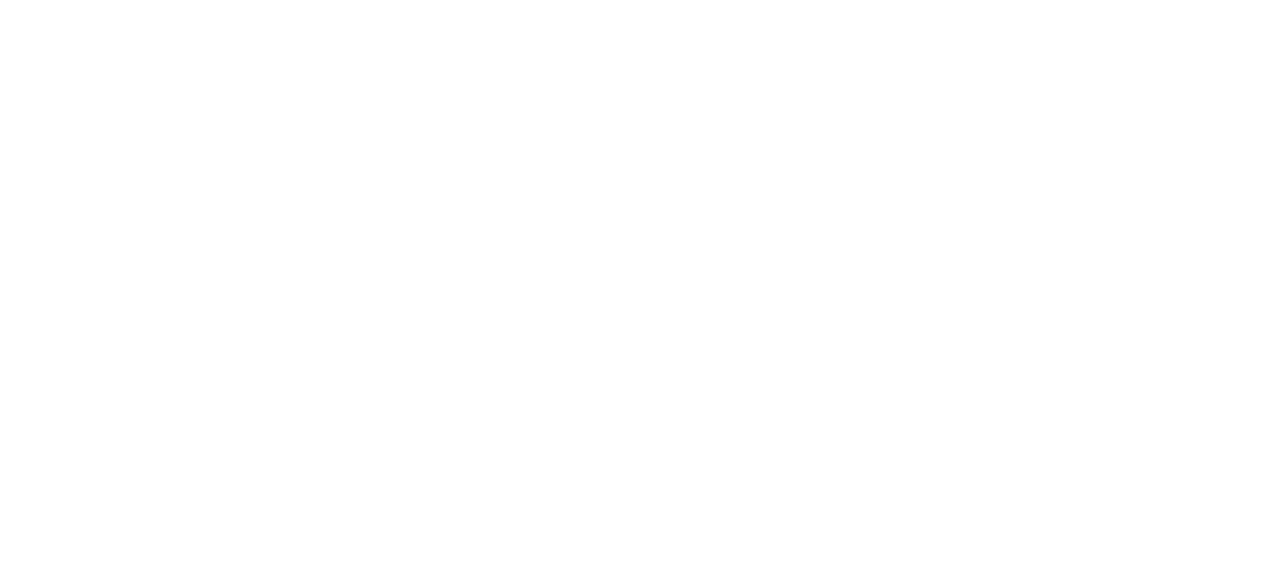
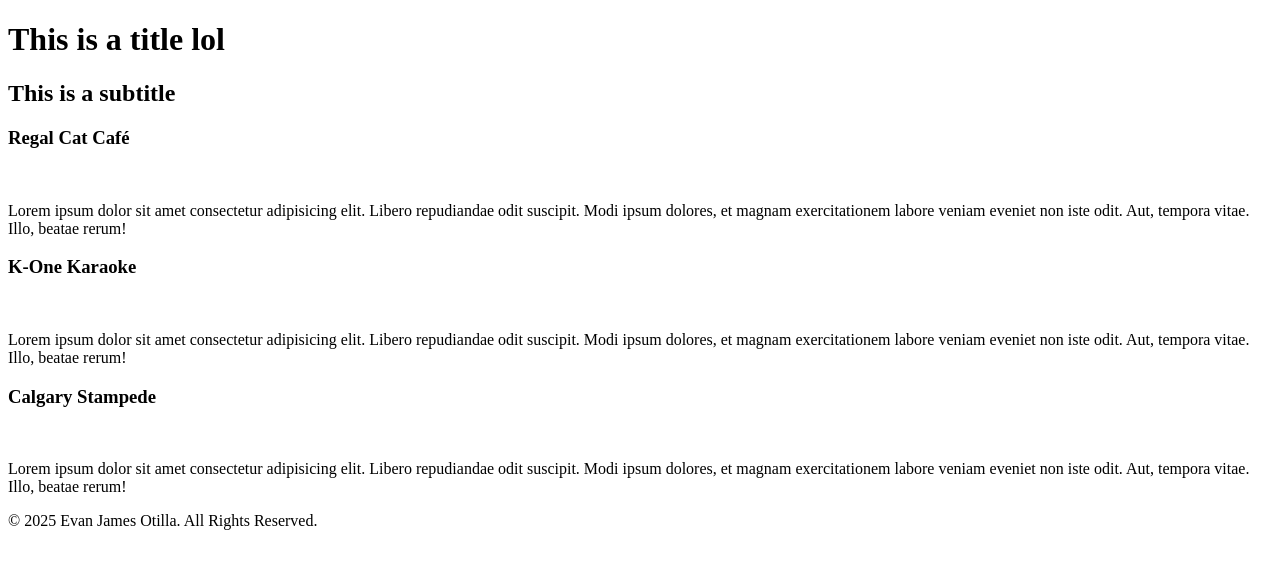
Before and after one commit to ej-otilla/travelogue, a plain HTML site: page index.html in a window 1280 px wide. Drawn offline with Linux system fonts and the light colour scheme.

Commit message:
Add main content that has 3 sections inside + basic footer w/ copyright info

```diff
--- a/index.html
+++ b/index.html
@@ -9,7 +9,32 @@
 </head>
 
 <body>
+    <h1>This is a title lol</h1>
+    <h2>This is a subtitle</h2>
 
+    <main>
+        <section>
+            <h3>Regal Cat Café</h3>
+            <img src="">
+            <p>Lorem ipsum dolor sit amet consectetur adipisicing elit. Libero repudiandae odit suscipit. Modi ipsum dolores, et magnam exercitationem labore veniam eveniet non iste odit. Aut, tempora vitae. Illo, beatae rerum!</p>
+        </section>
+
+        <section>
+            <h3>K-One Karaoke</h3>
+            <img src="">
+            <p>Lorem ipsum dolor sit amet consectetur adipisicing elit. Libero repudiandae odit suscipit. Modi ipsum dolores, et magnam exercitationem labore veniam eveniet non iste odit. Aut, tempora vitae. Illo, beatae rerum!</p>
+        </section>
+
+        <section>
+        <h3>Calgary Stampede</h3>
+            <img src="">
+            <p>Lorem ipsum dolor sit amet consectetur adipisicing elit. Libero repudiandae odit suscipit. Modi ipsum dolores, et magnam exercitationem labore veniam eveniet non iste odit. Aut, tempora vitae. Illo, beatae rerum!</p>
+        </section>
+    </main>
+
+    <footer>
+        <p class="copyright">&copy; 2025 Evan James Otilla. All Rights Reserved.</p>
+    </footer>
 </body>
 
 </html>
```
